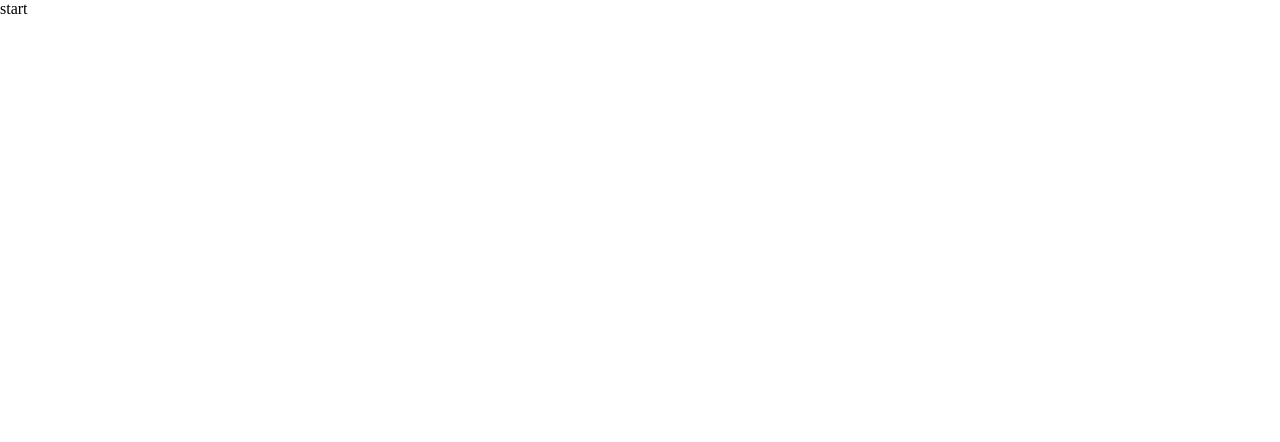
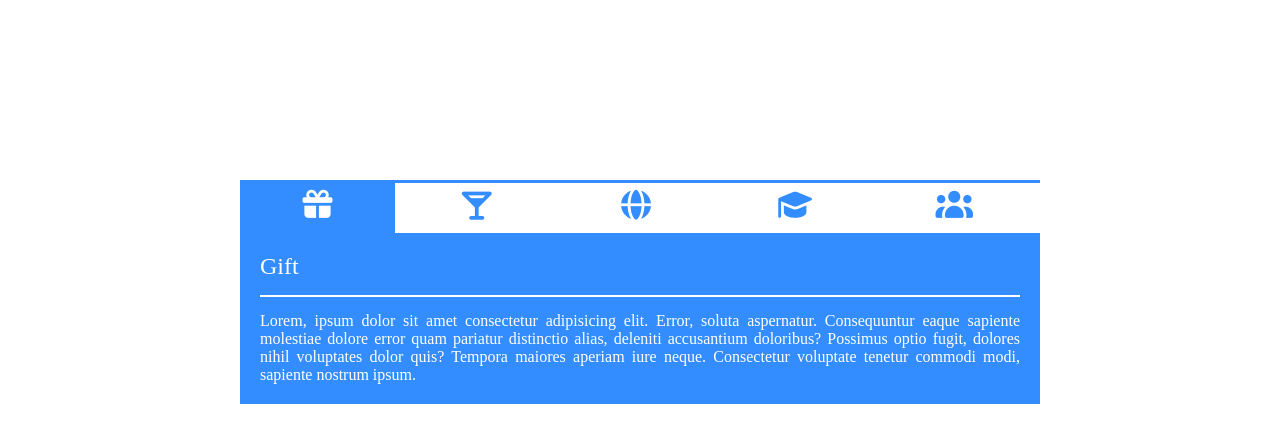
Before and after one commit to freetimezp/usefull-things-327-accordion, a plain HTML site: page index.html in a window 1280 px wide. Drawn offline with Linux system fonts and the light colour scheme.

Commit message:
02. usefull-things-327-accordion. UI.

```diff
--- a/assets/css/style.css
+++ b/assets/css/style.css
@@ -9,3 +9,67 @@
 a {
     text-decoration: none;
 }
+
+.container {
+    position: relative;
+    width: 800px;
+    height: auto;
+    margin: 180px auto;
+}
+
+ul {
+    position: relative;
+    width: 100%;
+    border-top: 3px solid #348dff;
+}
+
+ul li {
+    display: inline;
+}
+
+ul li a {
+    display: inline-block;
+    width: 19.4%;
+    height: 50px;
+    line-height: 55px;
+    text-align: center;
+}
+
+ul li a i {
+    color: #348dff;
+    font-size: 30px;
+}
+
+ul li a.active {
+    background: #348dff;
+}
+
+ul li a.active i {
+    color: #fff;
+}
+
+ul li .box {
+    position: absolute;
+    top: 100%;
+    padding: 20px;
+    display: none;
+    background: #348dff;
+}
+
+ul li .box.active {
+    display: block;
+}
+
+ul li .box h1 {
+    padding: 0 0 15px;
+    margin-bottom: 15px;
+    font-size: 24px;
+    color: #fff;
+    font-weight: 400;
+    border-bottom: 2px solid #fff;
+}
+
+ul li .box p {
+    text-align: justify;
+    color: #fff;
+}
--- a/index.html
+++ b/index.html
@@ -1,18 +1,87 @@
 <!DOCTYPE html>
 <html lang="en">
+    <head>
+        <meta charset="UTF-8" />
+        <meta http-equiv="X-UA-Compatible" content="IE=edge" />
+        <meta name="viewport" content="width=device-width, initial-scale=1.0" />
 
-<head>
-    <meta charset="UTF-8">
-    <meta http-equiv="X-UA-Compatible" content="IE=edge" />
-    <meta name="viewport" content="width=device-width, initial-scale=1.0">
-    <link rel="stylesheet" href="./assets/css/style.css">
-    <title>Project</title>
-</head>
+        <link rel="stylesheet" href="https://cdnjs.cloudflare.com/ajax/libs/font-awesome/7.0.1/css/all.min.css" />
 
-<body>
-    start
+        <link rel="stylesheet" href="./assets/css/style.css" />
+        <title>Project</title>
+    </head>
 
-    <script src="./assets/js/main.js"></script>
-</body>
+    <body>
+        <div class="container">
+            <ul id="accordion">
+                <li>
+                    <a href="#" class="active"><i class="fa fa-gift"></i></a>
+                    <div class="box active">
+                        <h1>Gift</h1>
+                        <p>
+                            Lorem, ipsum dolor sit amet consectetur adipisicing elit. Error, soluta aspernatur.
+                            Consequuntur eaque sapiente molestiae dolore error quam pariatur distinctio alias, deleniti
+                            accusantium doloribus? Possimus optio fugit, dolores nihil voluptates dolor quis? Tempora
+                            maiores aperiam iure neque. Consectetur voluptate tenetur commodi modi, sapiente nostrum
+                            ipsum.
+                        </p>
+                    </div>
+                </li>
+                <li>
+                    <a href="#"><i class="fa-solid fa-martini-glass"></i></a>
+                    <div class="box">
+                        <h1>Glass</h1>
+                        <p>
+                            Lorem, ipsum dolor sit amet consectetur adipisicing elit. Error, soluta aspernatur.
+                            Consequuntur eaque sapiente molestiae dolore error quam pariatur distinctio alias, deleniti
+                            accusantium doloribus? Possimus optio fugit, dolores nihil voluptates dolor quis? Tempora
+                            maiores aperiam iure neque. Consectetur voluptate tenetur commodi modi, sapiente nostrum
+                            ipsum.
+                        </p>
+                    </div>
+                </li>
+                <li>
+                    <a href="#"><i class="fa-solid fa-globe"></i></a>
+                    <div class="box">
+                        <h1>Globe</h1>
+                        <p>
+                            Lorem, ipsum dolor sit amet consectetur adipisicing elit. Error, soluta aspernatur.
+                            Consequuntur eaque sapiente molestiae dolore error quam pariatur distinctio alias, deleniti
+                            accusantium doloribus? Possimus optio fugit, dolores nihil voluptates dolor quis? Tempora
+                            maiores aperiam iure neque. Consectetur voluptate tenetur commodi modi, sapiente nostrum
+                            ipsum.
+                        </p>
+                    </div>
+                </li>
+                <li>
+                    <a href="#"><i class="fa-solid fa-graduation-cap"></i></a>
+                    <div class="box">
+                        <h1>Graduation</h1>
+                        <p>
+                            Lorem, ipsum dolor sit amet consectetur adipisicing elit. Error, soluta aspernatur.
+                            Consequuntur eaque sapiente molestiae dolore error quam pariatur distinctio alias, deleniti
+                            accusantium doloribus? Possimus optio fugit, dolores nihil voluptates dolor quis? Tempora
+                            maiores aperiam iure neque. Consectetur voluptate tenetur commodi modi, sapiente nostrum
+                            ipsum.
+                        </p>
+                    </div>
+                </li>
+                <li>
+                    <a href="#"><i class="fa-solid fa-users"></i></i></a>
+                    <div class="box">
+                        <h1>Groups</h1>
+                        <p>
+                            Lorem, ipsum dolor sit amet consectetur adipisicing elit. Error, soluta aspernatur.
+                            Consequuntur eaque sapiente molestiae dolore error quam pariatur distinctio alias, deleniti
+                            accusantium doloribus? Possimus optio fugit, dolores nihil voluptates dolor quis? Tempora
+                            maiores aperiam iure neque. Consectetur voluptate tenetur commodi modi, sapiente nostrum
+                            ipsum.
+                        </p>
+                    </div>
+                </li>
+            </ul>
+        </div>
 
+        <script src="./assets/js/main.js"></script>
+    </body>
 </html>
```
